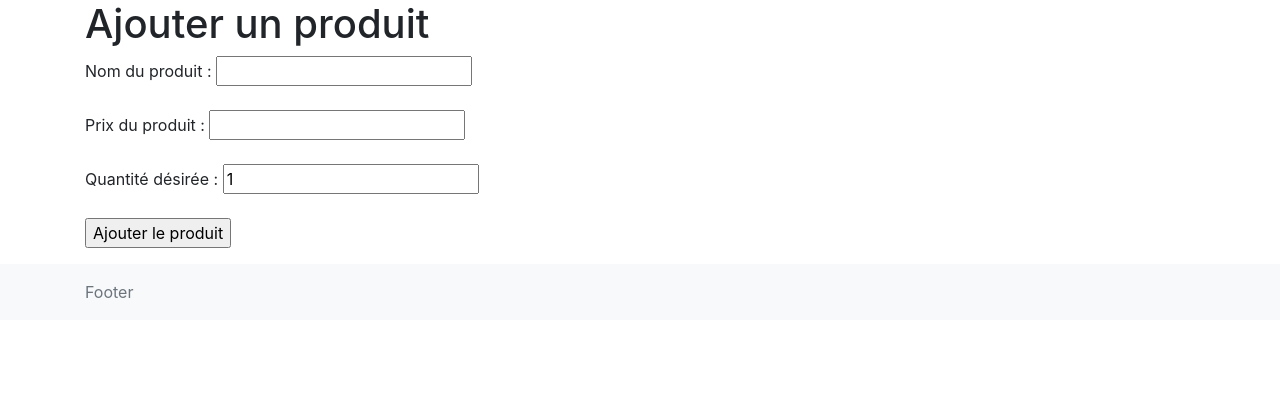
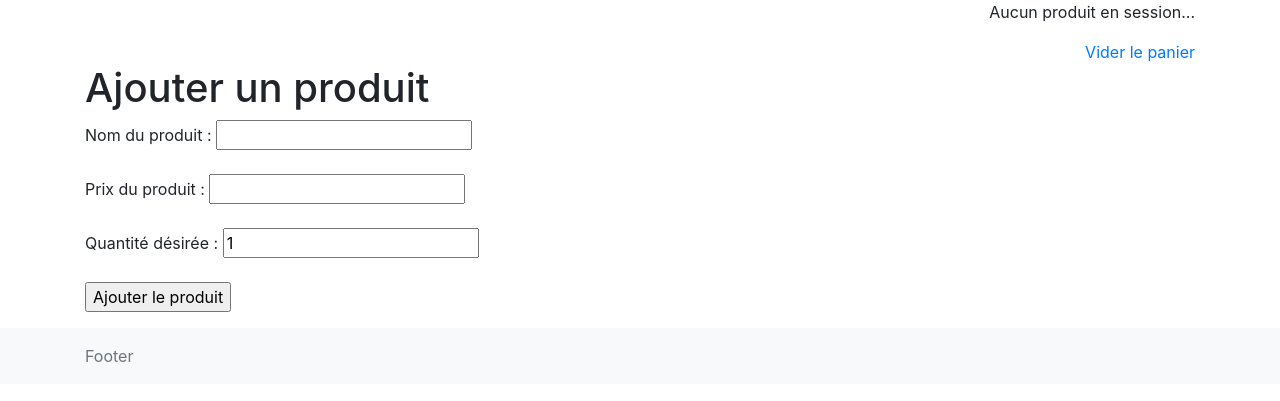
Before and after one commit to AlexisBoulange/e-commerce_PHP, a PHP site: page /index.php in a window 1280 px wide. Shown: the part 56-457 px from the top of the page. Run offline with PHP 8.4, Linux system fonts and the light colour scheme.

Commit message:
Update template.php

```diff
--- a/appli/template.php
+++ b/appli/template.php
@@ -1,3 +1,4 @@
+
 <!DOCTYPE html>
 <html lang="en">
 
@@ -33,12 +34,29 @@
                 </form>
             </div>
         </div>
+
     </nav>
     </header>
 
+    <div class=" container panier">
+        <?php
+        if(!isset($_SESSION['products']) || empty($_SESSION['products'])){
+            echo "<p>Aucun produit en session...</p>";
+        }else{
+            foreach($_SESSION['products'] as $index => $product){
+                echo "<tr>",
+                        "<td>".$product['name']." </td>",
+                        "<td>" . $product['qtt'] . "<a href='addOne.php?ajout=" . $index . "'> Ajouter </a><a href='minusOne.php?moins=" . $index . "'> Enlever </a> <a href='deleteOne.php?retrait=".$index."'>Supprimer</a> </td>",
+                    "</tr><br/>";
+            }
+        }?>
+        <a href="deleteAll.php">Vider le panier</a>
+    </div>
     <div class="container contenu">
     <?= $contenu ?>
+
     </div>
+
 
     <footer class="footer mt-auto py-3 bg-light">
         <div class="container">
```
